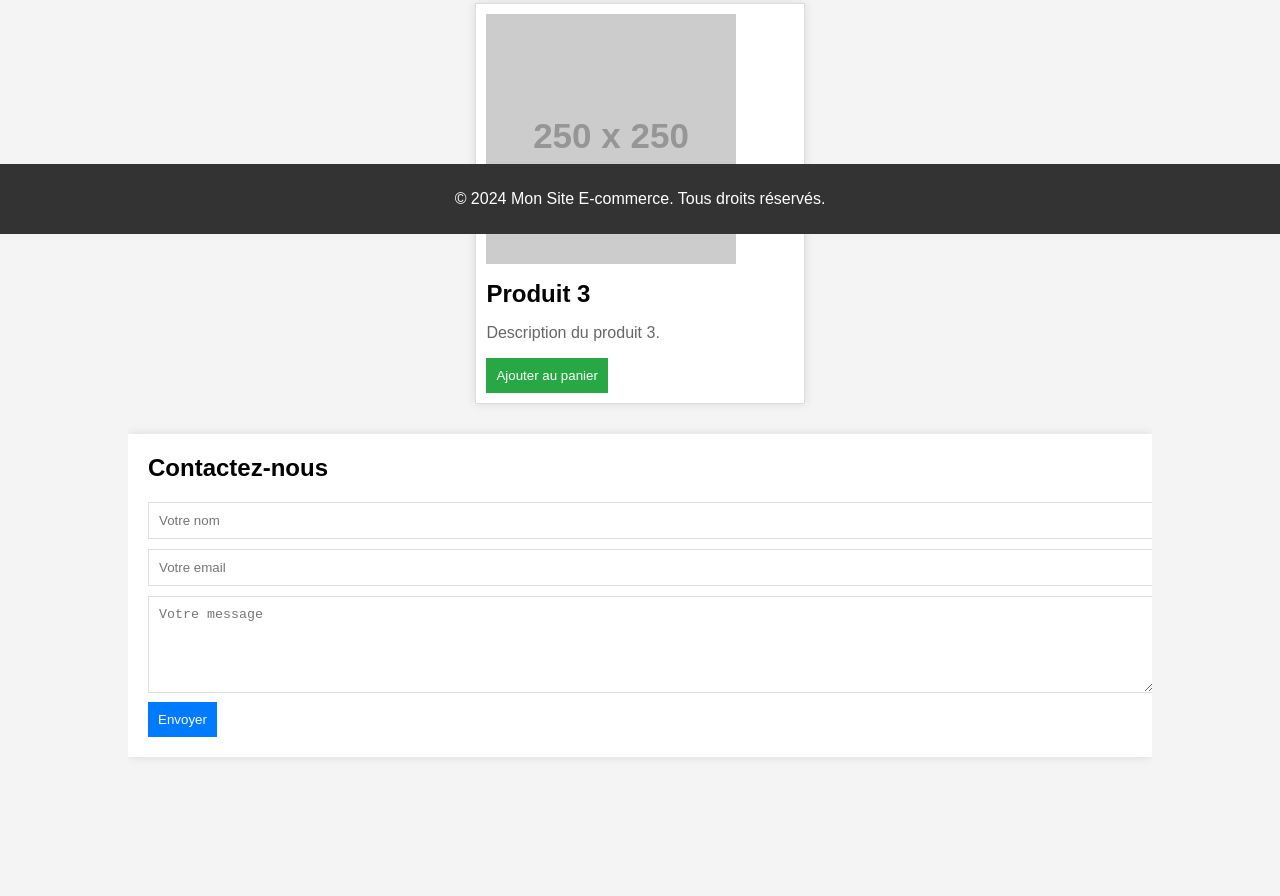
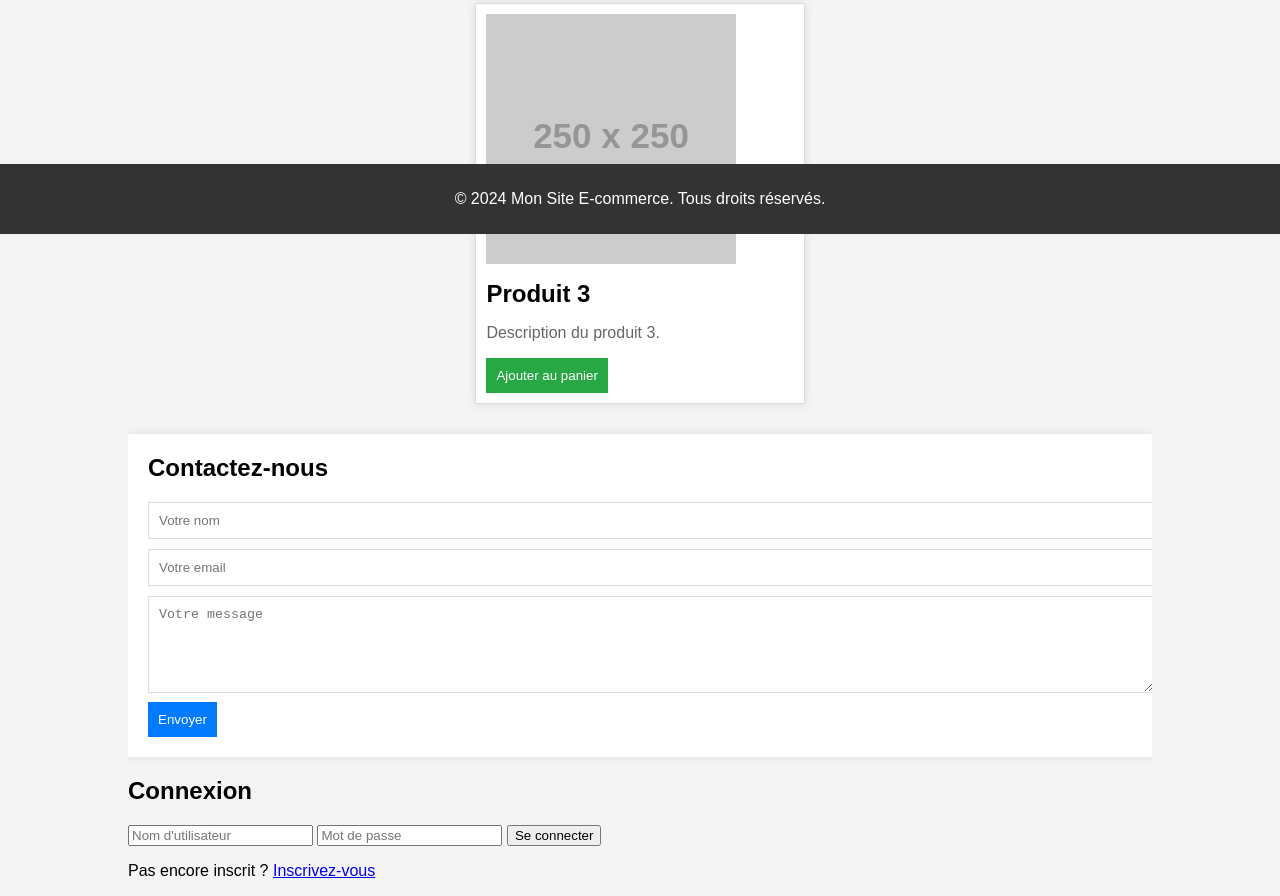
Before and after one commit to ChaiZnr/TD4, a plain HTML site: page index.html in a window 1280 px wide. Shown: the part 566-1462 px from the top of the page. Before the commit the page ends 1343 px from the top, so only its background shows below. Drawn offline with Linux system fonts and the light colour scheme; placeholder pictures from the web are drawn by us.

Commit message:
Update index.html

```diff
--- a/index.html
+++ b/index.html
@@ -137,6 +137,19 @@
                 </form>
             </div>
         </section>
+        <!-- Section Connexion Modification IMANE -->
+     <section id="login" class="login">
+    <div class="login-form">
+        <h2>Connexion</h2>
+        <form action="login.html" method="post">
+            <input type="text" name="username" placeholder="Nom d'utilisateur" required>
+            <input type="password" name="password" placeholder="Mot de passe" required>
+            <button type="submit">Se connecter</button>
+        </form>
+        <p>Pas encore inscrit ? <a href="#register">Inscrivez-vous</a></p>
+    </div>
+</section>
+
     </div>
     <footer>
         <p>&copy; 2024 Mon Site E-commerce. Tous droits réservés.</p>
```
